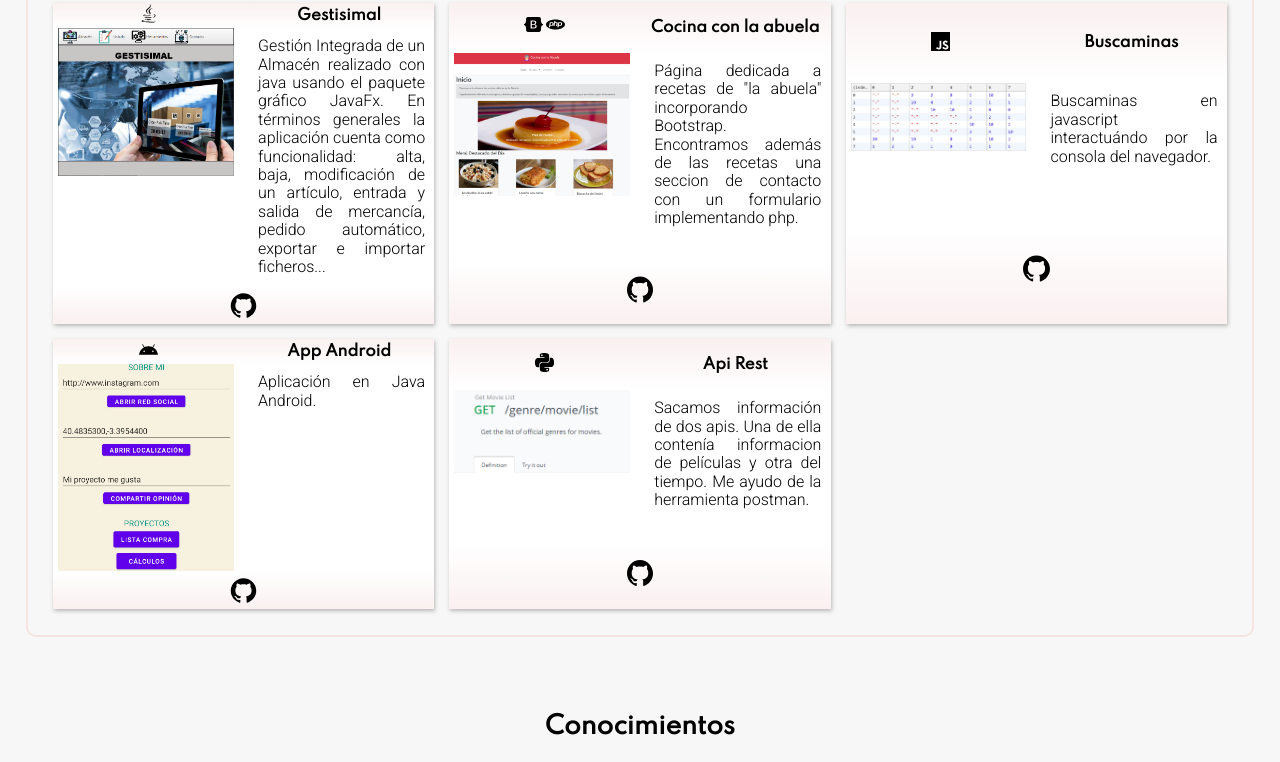
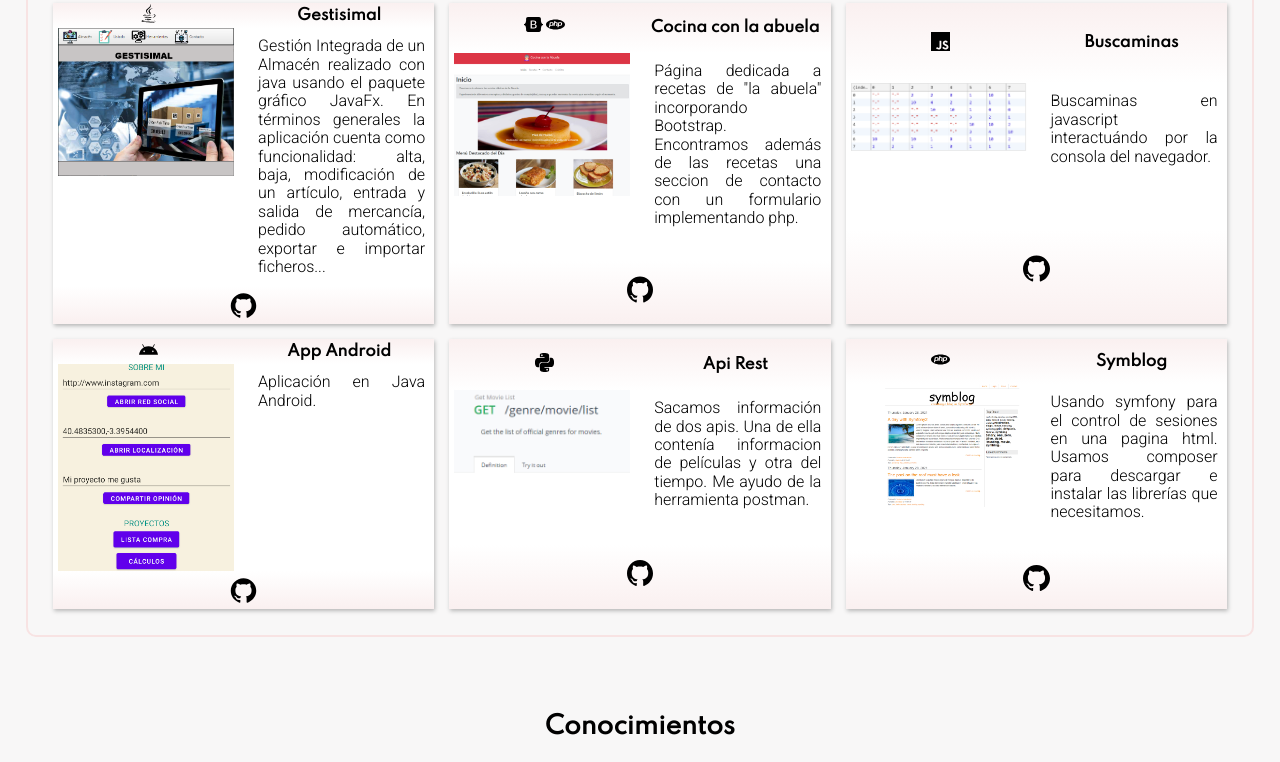
Before and after one commit to antonioqc/antonioqc.github.io, a plain HTML site: page index.html in a window 1280 px wide. Shown: the part 477-1239 px from the top of the page. Drawn offline with Linux system fonts and the light colour scheme.

Commit message:
actualizacion portfolio

```diff
--- a/index.html
+++ b/index.html
@@ -37,7 +37,7 @@
             <div id="sobremi">
                 <h2 id="proyecto1">Antonio Quesada - Desarrollador Web</h2>
                 <p>Futuro desarrollador web con ganas de aprender y de formarme cada vez más.</p>
-                <p><a download="curriculum_AntonioQuesadaCuadrado" href="doc/AntonioQuesadaCuadrado_currículum.pdf"
+                <p><a download="curriculum_AntonioQuesadaCuadrado" href="doc/curriculumVitae.pdf"
                         target="_blank">DESCARGA CURRÍCULUM</a></p>
             </div>
         </section>
@@ -120,6 +120,21 @@
                         target="_blank"><img alt="" src="img/github.svg"></a>
                 </div>
             </article>
+            <article>
+                <div class="tituloProyecto">
+                    <img alt="" src="img/php.svg">
+                    <h2>Symblog</h2>
+                </div>
+                <div class="informacion">
+                    <img alt="" src="img/symfony.png">
+                    <p>Usando symfony para el control de sesiones en una pagina html. Usamos composer para descargar e
+                        instalar las librerías que necesitamos.</p>
+                </div>
+                <div class="repositorio">
+                    <a href="https://github.com/antonioqc/Programacion1920/tree/master/SegundoTrimestre/api_rest/python"
+                        target="_blank"><img alt="" src="img/github.svg"></a>
+                </div>
+            </article>
         </section>
         <section id="conocimientos">
             <article>
```
Also changed, not shown: img/symfony.png (added), 2 other files.
